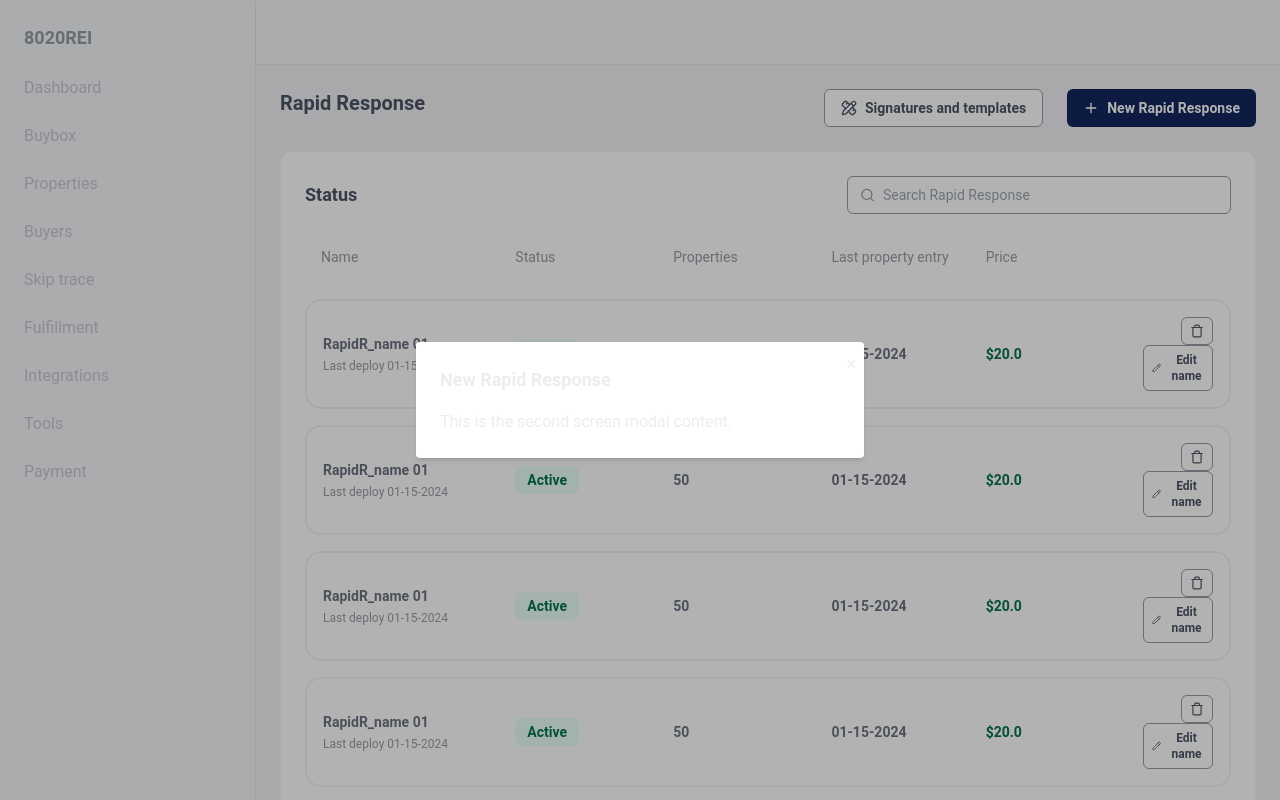
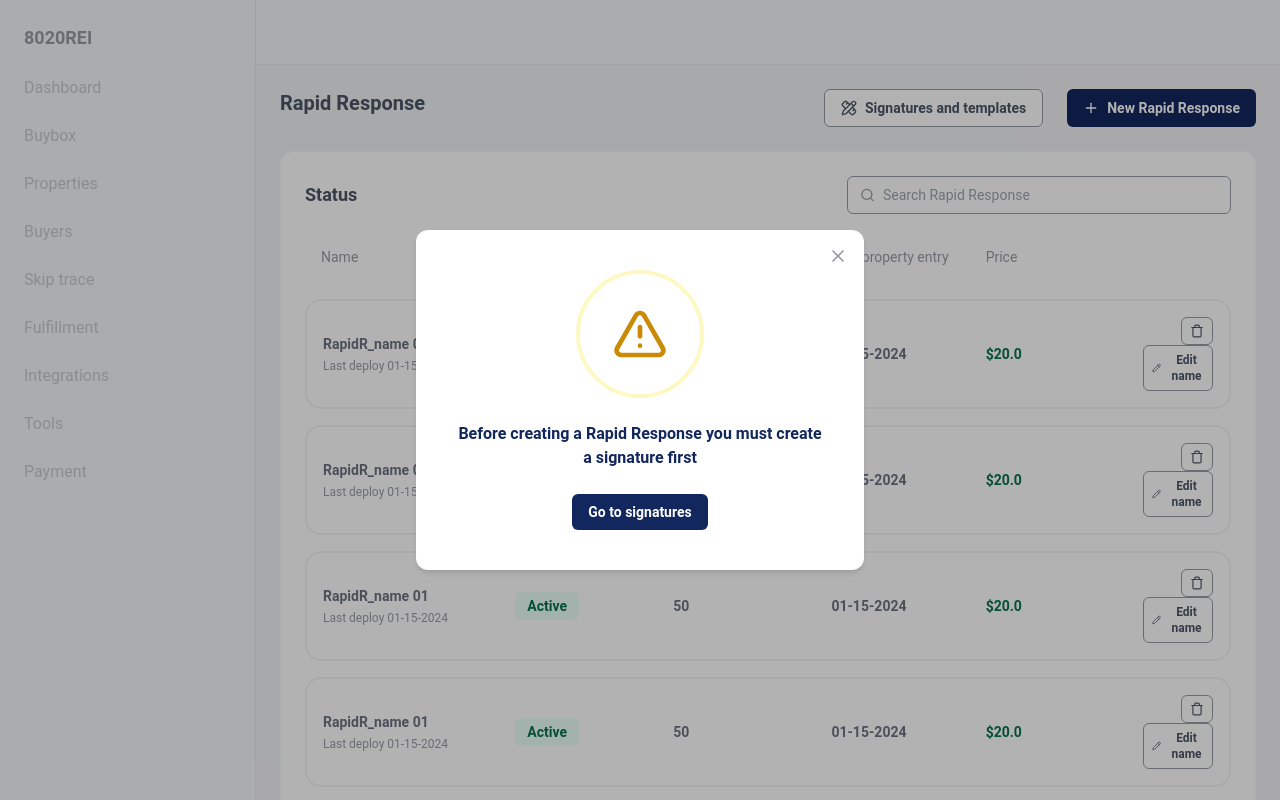
Before and after one commit to teffcode/rapid-response, a Next.js app: page / in a window 1280 px wide. Both pictures are taken after a click on the button "New Rapid Response". Built offline with nearby package versions, Linux system fonts and the light colour scheme.

Commit message:
feature(product table): add modal component

```diff
--- a/components/ProductTable.tsx
+++ b/components/ProductTable.tsx
@@ -3,6 +3,7 @@ import { PencilRuler, Plus, Search } from 'lucide-react';
 import ProductRow from './ProductRow';
 import Input from "@/components/UI/Input";
 import Button from "@/components/UI/Button";
+import Modal from "@/components/UI/Modal";
 
 type Row = {
   id: number;
@@ -118,20 +119,11 @@ const ProductTable: React.FC = () => {
         </table>
       </div>
 
-      {modalOpen && (
-        <div className="fixed inset-0 bg-black bg-opacity-30 flex items-center justify-center z-10">
-          <div className="bg-white p-6 rounded shadow-md max-w-md w-full relative">
-            <button
-              className="absolute top-2 right-2 text-gray-600 text-lg"
-              onClick={() => setModalOpen(false)}
-            >
-              ×
-            </button>
-            <h2 className="text-lg font-semibold mb-4">New Rapid Response</h2>
-            <p>This is the second screen modal content.</p>
-          </div>
-        </div>
-      )}
+      <Modal
+        isOpen={modalOpen}
+        onClose={() => setModalOpen(false)}
+        onConfirm={() => setModalOpen(false)}
+      />
     </div>
   );
 };
--- /dev/null
+++ b/components/UI/Modal.tsx
@@ -0,0 +1,44 @@
+import React from 'react';
+import { AlertTriangle, X } from 'lucide-react';
+import Button from "@/components/UI/Button";
+
+interface ModalProps {
+  isOpen: boolean;
+  onClose: () => void;
+  onConfirm: () => void;
+}
+
+const Modal: React.FC<ModalProps> = ({ isOpen, onClose, onConfirm }) => {
+  if (!isOpen) return null;
+
+  return (
+    <div className="fixed inset-0 bg-black bg-opacity-30 flex items-center justify-center z-10">
+      <div className="bg-white p-10 rounded-xl shadow-md max-w-md w-full relative text-center">
+        <button
+          className="absolute top-4 right-4 text-gray"
+          onClick={onClose}
+        >
+          <X size={20} />
+        </button>
+
+        <div className="flex justify-center mb-6">
+          <div className="border-4 border-yellow-100 p-8 rounded-full">
+            <AlertTriangle className="text-yellow-600" size={56} />
+          </div>
+        </div>
+
+        <p className="text-base font-semibold text-secondary mb-6">
+          Before creating a Rapid Response you must create a signature first
+        </p>
+
+        <Button
+          variant="primary"
+          text="Go to signatures"
+          onClick={onConfirm}
+        />
+      </div>
+    </div>
+  );
+};
+
+export default Modal;
```
